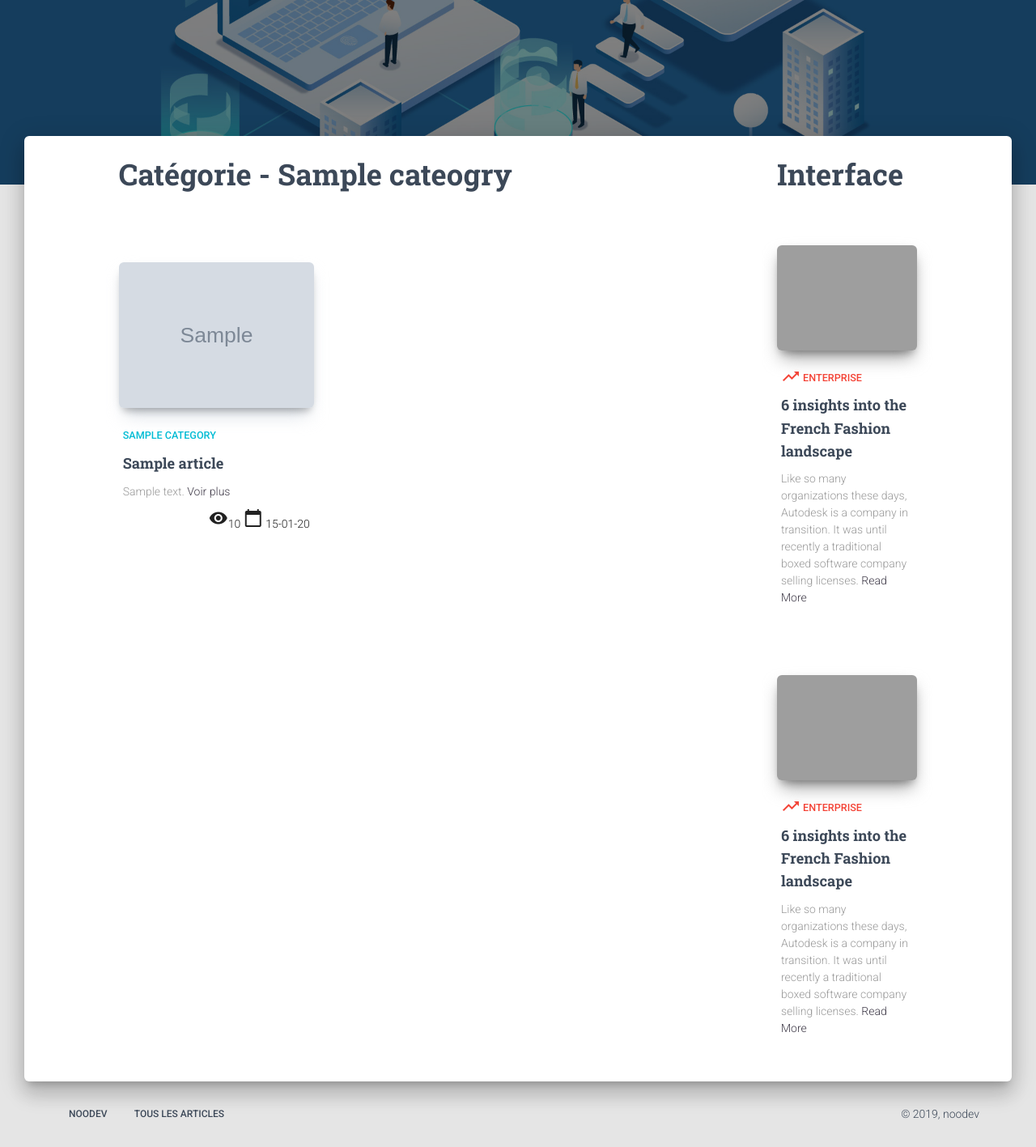
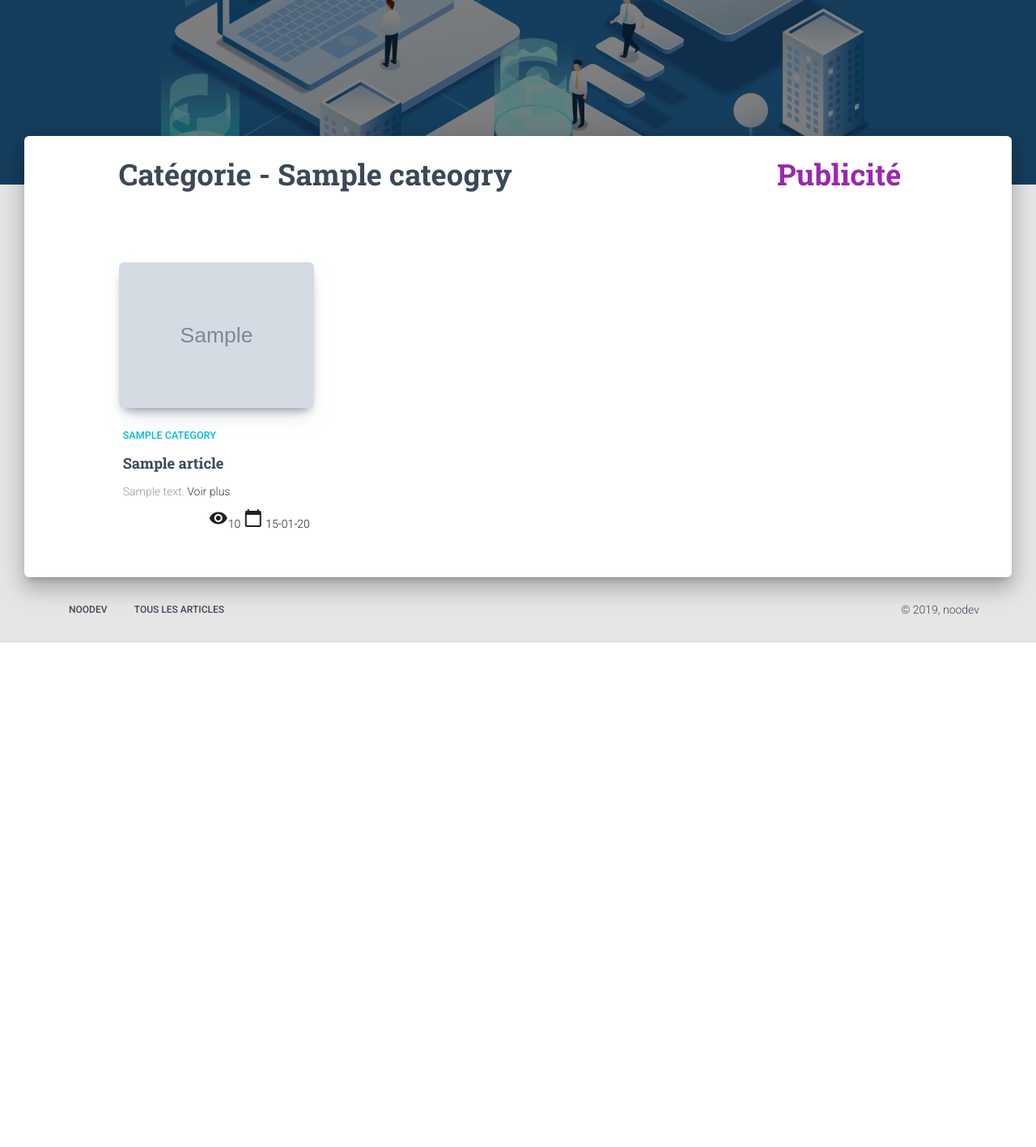
Before and after one commit to WillNatan/noodev, a Symfony app: template templates/front/posts.html.twig in a window 1280 px wide. Shown: the part 292-1709 px from the top of the page at 81% size. After the commit the page ends 1086 px from the top, so only its background shows below. Run offline with Twig, Linux system fonts and the light colour scheme; the template is opened without the code that fills it: most values are stand-ins (such as "Sample title", 1, 10 or a date in 2020); some libraries are stand-ins or nearby versions; grey boxes are pictures that could not be loaded.

Commit message:
Second commit heroku

```diff
--- a/templates/front/posts.html.twig
+++ b/templates/front/posts.html.twig
@@ -48,45 +48,8 @@
                         </div>
                     </div>
                 <div class="col-md-2">
-                    <h2 class="title">Interface</h2>
-                    <div class="card card-plain card-blog">
-                        <div class="card-image">
-                            <a href="#pablo">
-                                <img class="img img-raised" src="https://picsum.photos//id/990/800/533" />
-                            </a>
-                        </div>
+                    <h2 class="title text-primary">Publicité</h2>
 
-                        <div class="card-content">
-                            <h6 class="category text-danger">
-                                <i class="material-icons">trending_up</i> Enterprise
-                            </h6>
-                            <h4 class="card-title">
-                                <a href="#pablo">6 insights into the French Fashion landscape</a>
-                            </h4>
-                            <p class="card-description">
-                                Like so many organizations these days, Autodesk is a company in transition. It was until recently a traditional boxed software company selling licenses.<a href="#pablo"> Read More </a>
-                            </p>
-                        </div>
-                    </div>
-                    <div class="card card-plain card-blog">
-                        <div class="card-image">
-                            <a href="#pablo">
-                                <img class="img img-raised" src="https://picsum.photos//id/989/800/533" />
-                            </a>
-                        </div>
-
-                        <div class="card-content">
-                            <h6 class="category text-danger">
-                                <i class="material-icons">trending_up</i> Enterprise
-                            </h6>
-                            <h4 class="card-title">
-                                <a href="#pablo">6 insights into the French Fashion landscape</a>
-                            </h4>
-                            <p class="card-description">
-                                Like so many organizations these days, Autodesk is a company in transition. It was until recently a traditional boxed software company selling licenses.<a href="#pablo"> Read More </a>
-                            </p>
-                        </div>
-                    </div>
                 </div>
             </div>
             </div>
```
